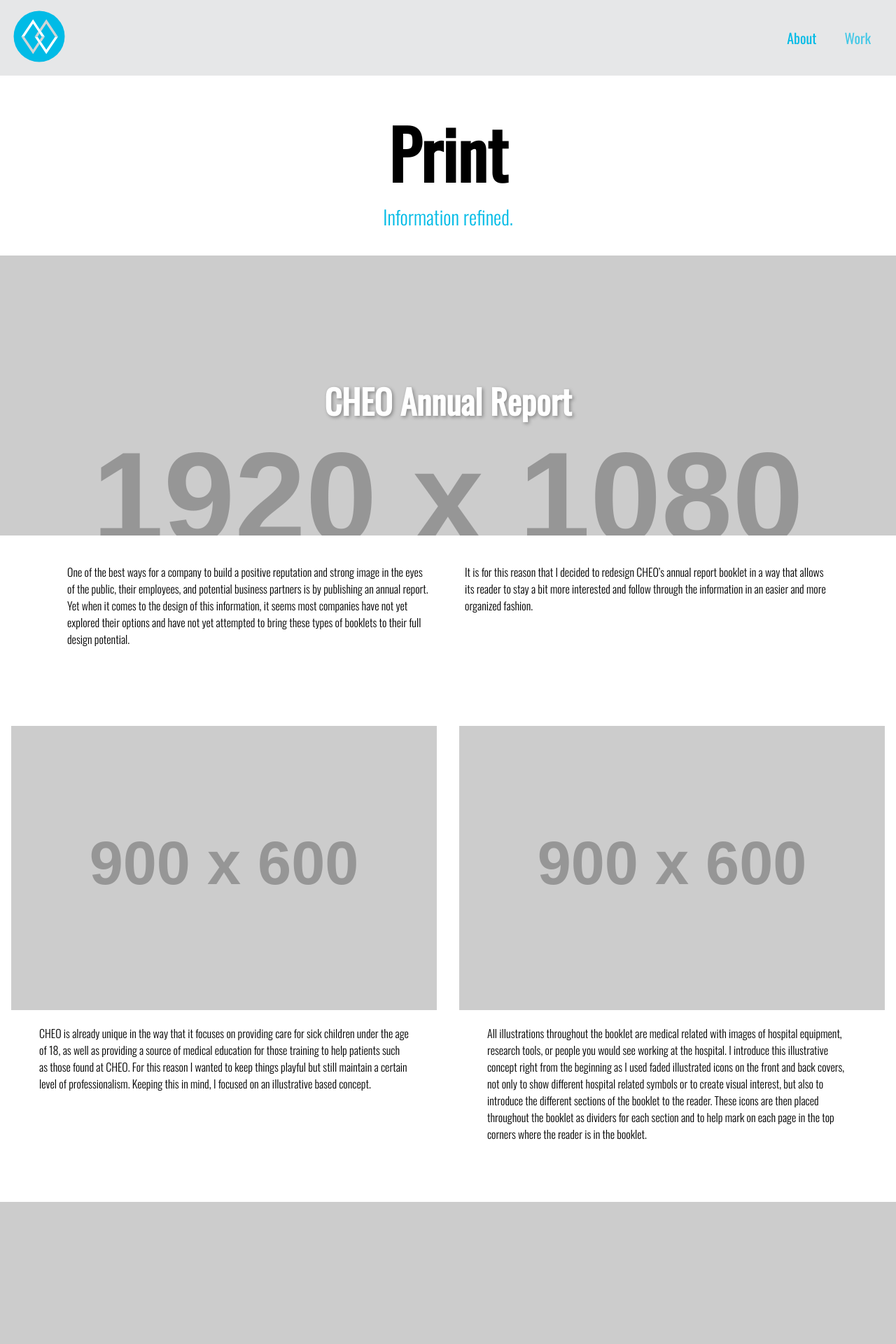
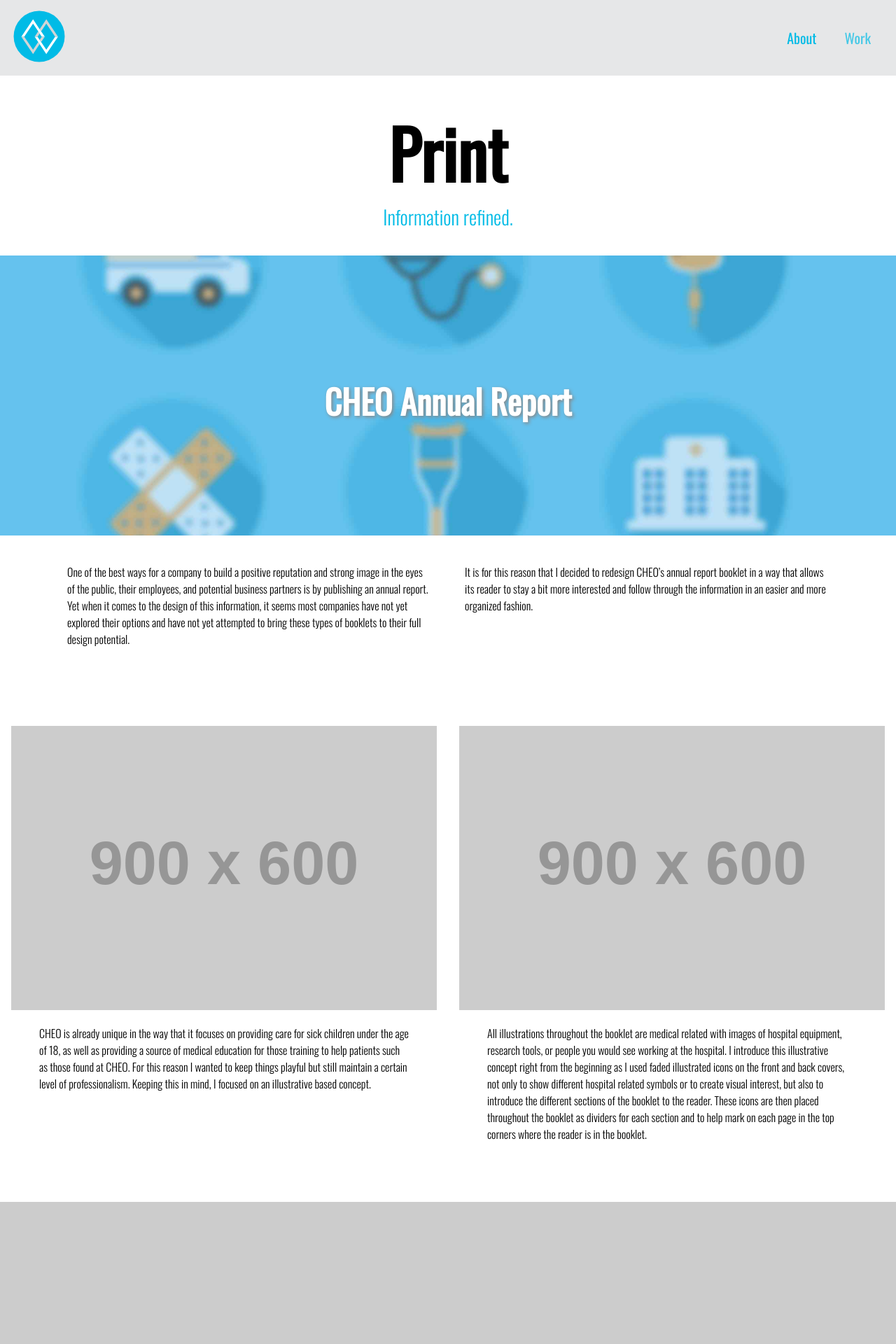
Before and after one commit to monicawinter/portfolio, a Jekyll site: the page built from print.html, in a window 1280 px wide. Shown: the top 1920 px of the page at 70% size. Built offline with Jekyll 4.4.1, drawn with Linux system fonts in a browser that asks for light colours.

Commit message:
started adding in images in packaging and print sections

```diff
--- a/css/main.css
+++ b/css/main.css
@@ -183,6 +183,7 @@
   text-align: center;
   top: 38%;
   transform: translateY(-50%);
+  text-shadow: 2px 2px 5px #888888;
 }
 
 .section2-photo:hover {
@@ -203,6 +204,7 @@
   text-align: center;
   top: 38%;
   transform: translateY(-50%);
+  text-shadow: 2px 2px 5px #888888;
 }
 
 .section3-photo:hover {
@@ -223,6 +225,7 @@
   text-align: center;
   top: 38%;
   transform: translateY(-50%);
+  text-shadow: 2px 2px 5px #888888;
 }
 
 .section4-photo:hover {
@@ -243,6 +246,7 @@
   text-align: center;
   top: 38%;
   transform: translateY(-50%);
+  text-shadow: 2px 2px 5px #888888;
 }
 
 .section5-photo:hover {
@@ -263,6 +267,7 @@
   text-align: center;
   top: 38%;
   transform: translateY(-50%);
+  text-shadow: 2px 2px 5px #888888;
 }
 
 .section6-photo:hover {
@@ -283,6 +288,7 @@
   text-align: center;
   top: 38%;
   transform: translateY(-50%);
+  text-shadow: 2px 2px 5px #888888;
 }
 
 footer {
@@ -370,8 +376,6 @@
   margin: 0em 1.25em 3.5em 1.25em;
 }
 
-
-
 figure {
   width: 100%;
   overflow: hidden;
@@ -416,6 +420,14 @@
   background-color: black;
   border-bottom: 2px solid #00bbe6;
   margin: 2em 4em 5em 4em;
+}
+
+.final-img1-cheo {
+  width: 100%;
+}
+
+.final-img2-cheo {
+  width: 100%;
 }
 
 @media only screen and (min-width: 450px) {
@@ -571,6 +583,10 @@
   position: relative;
 }
 
+.home-photo2-2 {
+  position: relative;
+}
+
 .work-sectionsh22 {
   color: #fff;
   position: absolute;
@@ -665,6 +681,14 @@
   .home-photo2 {
     height: 400px;
     overflow: hidden;
+  }
+
+  .height-adjust {
+    position: absolute;
+  }
+
+  .height-adjust-2 {
+    position: absolute;
   }
 
   .line {
@@ -789,6 +813,10 @@
     font-size: 1.25em;
   }
 
+  .height-adjust-2 {
+    bottom: -60px;
+  }
+
 }
 
 @media only screen and (min-width: 860px) {
@@ -858,6 +886,14 @@
     max-width: 500px;
     margin-left: auto;
     margin-right: auto;
+  }
+
+  .height-adjust {
+    bottom: -50px;
+  }
+
+  .height-adjust-2 {
+    bottom: -90px;
   }
 
 }
@@ -972,6 +1008,10 @@
     margin-top: 3em;
     margin-bottom: 6em;
     text-align: center;
+  }
+
+  .height-adjust-2 {
+    bottom: -170px;
   }
 
 }
@@ -1092,4 +1132,12 @@
     margin-top: 6em;
   }
 
+  .height-adjust {
+    bottom: -100px;
+  }
+
+  .height-adjust-2 {
+    bottom: -270px;
+  }
+
 }
--- a/print.html
+++ b/print.html
@@ -7,7 +7,7 @@
   <p itemprop="description" class="work-p1 work-p2">Information refined.</p>
   <div>
     <div class="home-photo2">
-      <img itemprop="image" class="home-photo" src="http://placehold.it/1920x1080" alt="">
+      <img itemprop="image" class="home-photo height-adjust-2" src="{{site.baseurl}}/images/cheo-header.jpg" alt="">
       <h2 itemprop="name" class="work-sectionsh2">CHEO Annual Report</h2>
     </div>
     <div class="written-section1">
@@ -23,11 +23,11 @@
       <figcaption itemprop="text">All illustrations throughout the booklet are medical related with images of hospital equipment, research tools, or people you would see working at the hospital. I introduce this illustrative concept right from the beginning as I used faded illustrated icons on the front and back covers, not only to show different hospital related symbols or to create visual interest, but also to introduce the different sections of the booklet to the reader. These icons are then placed throughout the booklet as dividers for each section and to help mark on each page in the top corners where the reader is in the booklet.</figcaption>
     </figure>
     <div class="final">
-      <div class="home-photo2">
+      <div class="home-photo2-2">
         <img itemprop="image" class="home-photo" src="http://placehold.it/1920x1080" alt="">
       </div>
-      <img itemprop="image" class="final-img1" src="http://placehold.it/900x600" alt="">
-      <img itemprop="image" class="final-img2" src="http://placehold.it/900x600" alt="">
+      <img itemprop="image" class="final-img1-cheo" src="{{site.baseurl}}/images/cheo-book2.jpg" alt="">
+      <img itemprop="image" class="final-img2-cheo" src="{{site.baseurl}}/images/cheo-book.jpg" alt="">
     </div>
     <p itemprop="text" class="closing">Annual reports, especially those presented in Canada, often face another issue of the inclusion of multiple language layouts. The use of colour throughout the report, help to differentiate between the french and english sides of the report, and separate the information from the left side to the right.</p>
   </div>
@@ -35,7 +35,7 @@
   </div>
   <div>
     <div class="home-photo2">
-      <img itemprop="image" class="home-photo" src="http://placehold.it/1920x1080" alt="">
+      <img itemprop="image" class="home-photo" src="{{site.baseurl}}/images/cheeryohs-header.jpg" alt="">
       <h2 itemprop="name" class="work-sectionsh22">CheeryOhs</h2>
     </div>
     <div class="written-section1">
@@ -43,19 +43,19 @@
       <p itemprop="text" class="write-s-2">In the posters, certain features that make the font unique, were chosen to be highlighted and emphasized through the imagery and information described on the poster. Each poster displays a variety of letters matching the featured demonstrated in the designated poster, and explains what makes the font unique and successful.</p>
     </div>
     <figure class="fig1">
-      <img itemprop="image" class="fig-img" src="http://placehold.it/900x600" alt="">
+      <img itemprop="image" class="fig-img" src="{{site.baseurl}}/images/cheeryohs-sketch2.jpg" alt="">
       <figcaption itemprop="text">Angled curves and diagonal stress were applied to the bowls and shoulders of each letter in the CheeryOhs font. The strong contrast of stroke weights throughout the letters are emphasized and supported by these exaggerated curves.</figcaption>
     </figure>
     <figure class="fig2">
-      <img itemprop="image" class="fig-img" src="http://placehold.it/900x600" alt="">
+      <img itemprop="image" class="fig-img" src="{{site.baseurl}}/images/cheeryohs-sketch1.jpg" alt="">
       <figcaption itemprop="text">Pointed and angled edges were added to the letters to create contrast with these prominent curves formed in most letters. These edges are found in the spurs, stems, legs, vertices, and descenders of the CheeryOhs’ font.</figcaption>
     </figure>
     <div class="final">
-      <div class="home-photo2">
-        <img itemprop="image" class="home-photo" src="http://placehold.it/1920x1080" alt="">
+      <div class="home-photo2-2">
+        <img itemprop="image" class="home-photo" src="{{site.baseurl}}/images/cheeryohs-triple.jpg" alt="">
       </div>
-      <img itemprop="image" class="final-img1" src="http://placehold.it/900x600" alt="">
-      <img itemprop="image" class="final-img2" src="http://placehold.it/900x600" alt="">
+      <img itemprop="image" class="final-img1" src="{{site.baseurl}}/images/cheeryohs-2.jpg" alt="">
+      <img itemprop="image" class="final-img2" src="{{site.baseurl}}/images/cheeryohs-1.jpg" alt="">
     </div>
     <p itemprop="text" class="closing">CheeryOhs is a very playful and lively font emphasized through its dramatic angled curves and variation in stroke weight. With the combination of the font’s pointed and angled edges, diagonal stress, and its thick horizontal finials, CheeryOhs achieves the goal of creating a fun and unique display type font.</p>
   </div>
--- a/work.html
+++ b/work.html
@@ -11,13 +11,13 @@
     <div class="work-s-1">
       <a href="{{site.baseurl}}/packaging">
         <h2 itemprop="name" class="h2-pack">Packaging</h2>
-        <img itemprop="image" class="section1-photo" src="http://placehold.it/900x600" alt="">
+        <img itemprop="image" class="section1-photo" src="{{site.baseurl}}/images/spitz-work.jpg" alt="">
       </a>
     </div>
     <div class="work-s-2">
       <a href="{{site.baseurl}}/print">
         <h2 itemprop="name" class="h2-print">Print</h2>
-        <img itemprop="image" class="section2-photo" src="http://placehold.it/900x600" alt="">
+        <img itemprop="image" class="section2-photo" src="{{site.baseurl}}/images/cheeryohs-work.jpg" alt="">
       </a>
     </div>
     <div class="work-s-3">
```
Also changed, not shown: packaging.html (+5 -5 lines), images/cheeryohs-1.jpg (added), images/cheeryohs-2.jpg (added), images/cheeryohs-header.jpg (added), images/cheeryohs-sketch1.jpg (added), images/cheeryohs-sketch2.jpg (added), images/cheeryohs-triple.jpg (added), images/cheeryohs-work.jpg (added), images/cheo-book.jpg (added), images/cheo-book2.jpg (added), images/cheo-header.jpg (added), images/cheo-work.jpg (added), images/spitz-3box.jpg (added), images/spitz-box.jpg (added), 3 more files.
